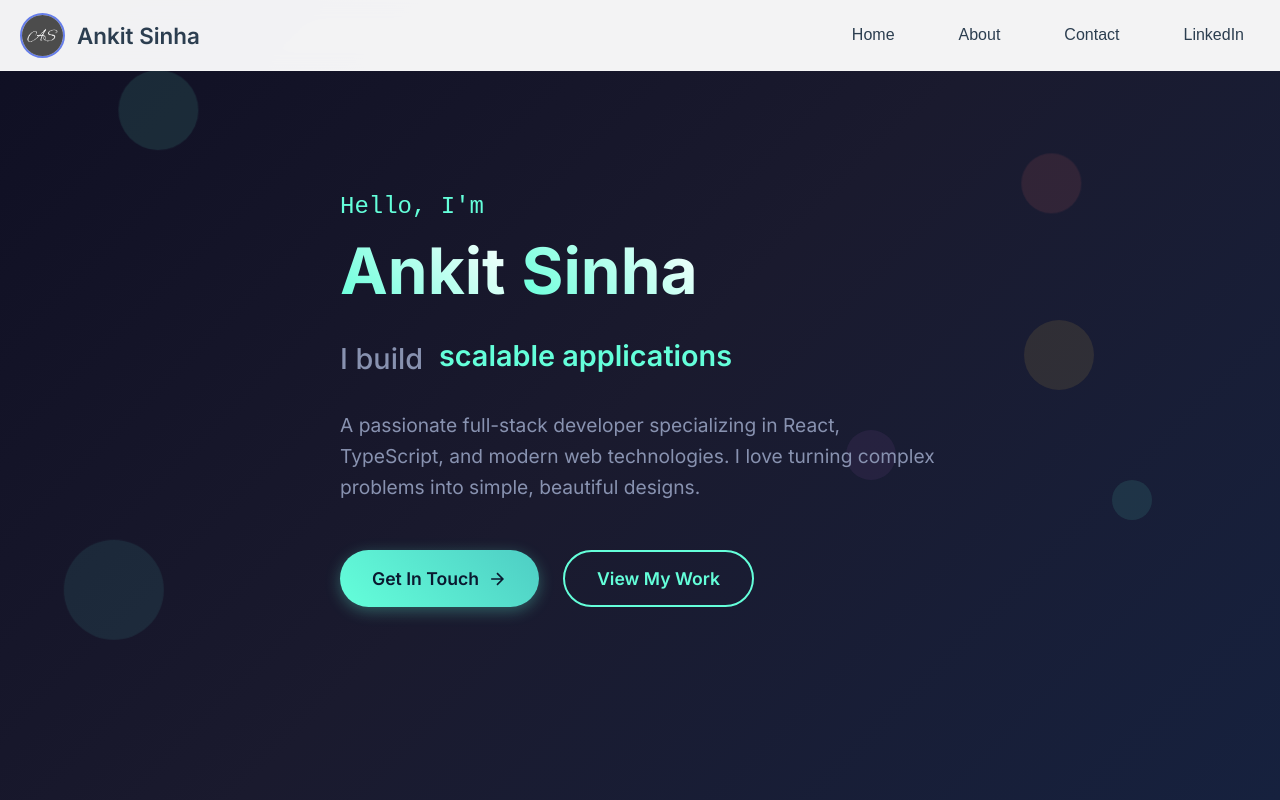
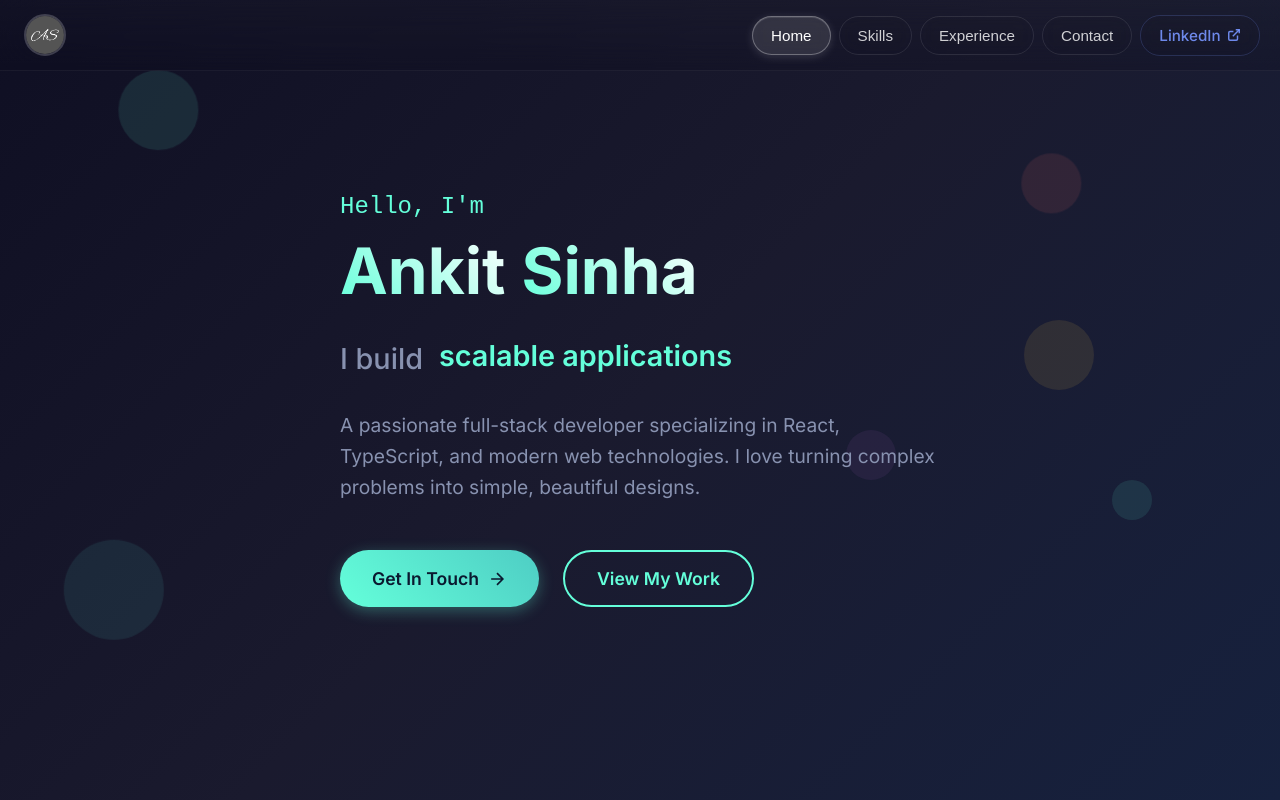
Before and after one commit to ankit62/portfolio, a React (Create React App) app: page / in a window 1280 px wide. Shown: the top 800 px of the page. Built offline with nearby package versions, Linux system fonts and the light colour scheme.

Commit message:
New navbar style added

```diff
--- a/src/components/FloatingSkillsSection.tsx
+++ b/src/components/FloatingSkillsSection.tsx
@@ -385,6 +385,7 @@ const FloatingSkillsSection: React.FC = () => {
       animationType="fadeInLeft"
       className="skills-section space-skills"
       delay={200}
+      id='skills'
     >
       <h2>Technical Skills</h2>
       <p className="skills-subtitle">🪐 Drag the tech planets around the galaxy! 🌟</p>
--- a/src/components/Navbar.tsx
+++ b/src/components/Navbar.tsx
@@ -1,6 +1,6 @@
-import React, { useState, useEffect } from 'react';
-import '../styles/Navbar.css';
-import logo from '../icons/logo.png';
+import React, { useState, useEffect } from "react";
+import "../styles/Navbar.css";
+import logo from "../icons/logo.png";
 
 interface NavbarProps {
   onNavigate?: (section: string) => void;
@@ -9,103 +9,248 @@ interface NavbarProps {
 const Navbar: React.FC<NavbarProps> = ({ onNavigate }) => {
   const [isScrolled, setIsScrolled] = useState(false);
   const [isMobileMenuOpen, setIsMobileMenuOpen] = useState(false);
+  const [activeSection, setActiveSection] = useState("home");
 
+  // Handle scroll effect and active section detection
   useEffect(() => {
     const handleScroll = () => {
       const scrollTop = window.scrollY;
       setIsScrolled(scrollTop > 50);
+
+      // Detect active section based on scroll position
+      const sections = ["home", "skills", "experience", "contact"];
+      const currentSection = sections.find((section) => {
+        const element = document.getElementById(section.toLowerCase());
+        if (element) {
+          const rect = element.getBoundingClientRect();
+          return rect.top <= 150 && rect.bottom >= 150;
+        }
+        return false;
+      });
+
+      if (currentSection && currentSection !== activeSection) {
+        setActiveSection(currentSection);
+      }
     };
 
-    window.addEventListener('scroll', handleScroll);
-    return () => window.removeEventListener('scroll', handleScroll);
-  }, []);
+    window.addEventListener("scroll", handleScroll, { passive: true });
+
+    // Initial check
+    handleScroll();
+
+    return () => window.removeEventListener("scroll", handleScroll);
+  }, [activeSection]);
+
+  // Close mobile menu when clicking outside
+  useEffect(() => {
+    const handleClickOutside = (event: MouseEvent) => {
+      const navbar = document.querySelector(".navbar");
+      const target = event.target as Node;
+
+      if (navbar && !navbar.contains(target) && isMobileMenuOpen) {
+        setIsMobileMenuOpen(false);
+      }
+    };
+
+    if (isMobileMenuOpen) {
+      document.addEventListener("mousedown", handleClickOutside);
+      // Prevent body scroll when mobile menu is open
+      document.body.style.overflow = "hidden";
+    } else {
+      document.body.style.overflow = "unset";
+    }
+
+    return () => {
+      document.removeEventListener("mousedown", handleClickOutside);
+      document.body.style.overflow = "unset";
+    };
+  }, [isMobileMenuOpen]);
+
+  // Close mobile menu on escape key
+  useEffect(() => {
+    const handleEscapeKey = (event: KeyboardEvent) => {
+      if (event.key === "Escape" && isMobileMenuOpen) {
+        setIsMobileMenuOpen(false);
+      }
+    };
+
+    document.addEventListener("keydown", handleEscapeKey);
+    return () => document.removeEventListener("keydown", handleEscapeKey);
+  }, [isMobileMenuOpen]);
 
   const handleNavClick = (section: string) => {
     const element = document.getElementById(section.toLowerCase());
     if (element) {
-      element.scrollIntoView({ behavior: 'smooth' });
+      element.scrollIntoView({
+        behavior: "smooth",
+        block: "start",
+      });
     }
+
     setIsMobileMenuOpen(false);
+    setActiveSection(section);
+
     if (onNavigate) {
       onNavigate(section);
     }
+  };
+
+  const handleLogoClick = () => {
+    window.scrollTo({ top: 0, behavior: "smooth" });
+    setActiveSection("home");
+    setIsMobileMenuOpen(false);
   };
 
   const toggleMobileMenu = () => {
     setIsMobileMenuOpen(!isMobileMenuOpen);
   };
 
+  const navItems = [
+    { id: "home", label: "Home" },
+    { id: "skills", label: "Skills" },
+    { id: "experience", label: "Experience" },
+    { id: "contact", label: "Contact" },
+  ];
+
   return (
-    <nav className={`navbar ${isScrolled ? 'scrolled' : ''}`}>
+    <nav
+      className={`navbar ${isScrolled ? "scrolled" : ""} ${
+        isMobileMenuOpen ? "menu-open" : ""
+      }`}
+    >
       <div className="navbar-container">
-        {/* Logo/Image Section */}
-        <div className="navbar-brand">
-          <img
-            src={logo}
-            alt="Ankit"
-            className="navbar-logo"
-          />
-          <span className="navbar-name">Ankit Sinha</span>
+        {/* Logo/Brand Section - Logo only */}
+        <div
+          className="navbar-brand"
+          onClick={handleLogoClick}
+          role="button"
+          tabIndex={0}
+          aria-label="Go to top of page"
+          onKeyDown={(e) => {
+            if (e.key === "Enter" || e.key === " ") {
+              e.preventDefault();
+              handleLogoClick();
+            }
+          }}
+        >
+          <img src={logo} alt="Ankit Sinha Logo" className="navbar-logo" />
         </div>
 
         {/* Desktop Navigation Links */}
         <div className="navbar-menu">
-          <button
-            className="navbar-link"
-            onClick={() => handleNavClick('home')}
+          {navItems.map((item) => (
+            <button
+              key={item.id}
+              className={`navbar-link ${
+                activeSection === item.id ? "active" : ""
+              }`}
+              onClick={() => handleNavClick(item.id)}
+              aria-label={`Navigate to ${item.label} section`}
+              type="button"
+            >
+              {item.label}
+            </button>
+          ))}
+
+          {/* LinkedIn External Link */}
+          <a
+            href="https://www.linkedin.com/in/ankitsinha62"
+            target="_blank"
+            rel="noopener noreferrer"
+            className="navbar-link external-link"
+            aria-label="Visit LinkedIn Profile (opens in new tab)"
           >
-            Home
-          </button>
-          <button
-            className="navbar-link"
-            onClick={() => handleNavClick('about')}
-          >
-            About
-          </button>
-          <button
-            className="navbar-link"
-            onClick={() => handleNavClick('contact')}
-          >
-            Contact
-          </button>
-                    <button
-            className="navbar-link"
-          >
-            <a href='https://www.linkedin.com/in/ankitsinha62' target='_blank'>LinkedIn</a>
-          </button>
+            LinkedIn
+            <svg
+              className="external-icon"
+              viewBox="0 0 24 24"
+              fill="none"
+              stroke="currentColor"
+              aria-hidden="true"
+            >
+              <path d="M18 13v6a2 2 0 0 1-2 2H5a2 2 0 0 1-2-2V8a2 2 0 0 1 2-2h6" />
+              <polyline points="15,3 21,3 21,9" />
+              <line x1="10" y1="14" x2="21" y2="3" />
+            </svg>
+          </a>
         </div>
 
         {/* Mobile Menu Button */}
-        <div className="mobile-menu-button" onClick={toggleMobileMenu}>
-          <div className={`hamburger ${isMobileMenuOpen ? 'active' : ''}`}>
+        <button
+          className="mobile-menu-button"
+          onClick={toggleMobileMenu}
+          aria-label={
+            isMobileMenuOpen ? "Close mobile menu" : "Open mobile menu"
+          }
+          aria-expanded={isMobileMenuOpen}
+          type="button"
+        >
+          <div className={`hamburger ${isMobileMenuOpen ? "active" : ""}`}>
             <span></span>
             <span></span>
             <span></span>
           </div>
-        </div>
+        </button>
 
         {/* Mobile Menu */}
-        <div className={`mobile-menu ${isMobileMenuOpen ? 'active' : ''}`}>
-          <button
-            className="mobile-nav-link"
-            onClick={() => handleNavClick('home')}
+        <div
+          className={`mobile-menu ${isMobileMenuOpen ? "active" : ""}`}
+          role="navigation"
+          aria-label="Mobile navigation menu"
+        >
+          {navItems.map((item, index) => (
+            <button
+              key={item.id}
+              className={`mobile-nav-link ${
+                activeSection === item.id ? "active" : ""
+              }`}
+              onClick={() => handleNavClick(item.id)}
+              type="button"
+              style={{
+                animationDelay: isMobileMenuOpen ? `${index * 0.1}s` : "0s",
+              }}
+            >
+              {item.label}
+            </button>
+          ))}
+
+          {/* Mobile LinkedIn Link */}
+          <a
+            href="https://www.linkedin.com/in/ankitsinha62"
+            target="_blank"
+            rel="noopener noreferrer"
+            className="mobile-nav-link external-link"
+            onClick={() => setIsMobileMenuOpen(false)}
+            style={{
+              animationDelay: isMobileMenuOpen
+                ? `${navItems.length * 0.1}s`
+                : "0s",
+            }}
           >
-            Home
-          </button>
-          <button
-            className="mobile-nav-link"
-            onClick={() => handleNavClick('about')}
-          >
-            About
-          </button>
-          <button
-            className="mobile-nav-link"
-            onClick={() => handleNavClick('contact')}
-          >
-            Contact
-          </button>
+            LinkedIn
+            <svg
+              className="external-icon"
+              viewBox="0 0 24 24"
+              fill="none"
+              stroke="currentColor"
+              aria-hidden="true"
+            >
+              <path d="M18 13v6a2 2 0 0 1-2 2H5a2 2 0 0 1-2-2V8a2 2 0 0 1 2-2h6" />
+              <polyline points="15,3 21,3 21,9" />
+              <line x1="10" y1="14" x2="21" y2="3" />
+            </svg>
+          </a>
         </div>
       </div>
+
+      {/* Mobile Menu Overlay */}
+      {isMobileMenuOpen && (
+        <div
+          className="mobile-menu-overlay"
+          onClick={() => setIsMobileMenuOpen(false)}
+          aria-hidden="true"
+        />
+      )}
     </nav>
   );
 };
--- a/src/pages/Portfolio.tsx
+++ b/src/pages/Portfolio.tsx
@@ -135,6 +135,7 @@ const Portfolio = () => {
         animationType="fadeInRight"
         className="experience-section"
         delay={300}
+        id="experience"
       >
         <div className="experience-section-content">
           <div className="section-header">
--- a/src/styles/Navbar.css
+++ b/src/styles/Navbar.css
@@ -4,18 +4,36 @@
   left: 0;
   right: 0;
   z-index: 1000;
-  background: rgba(255, 255, 255, 0.95);
-  backdrop-filter: blur(10px);
-  -webkit-backdrop-filter: blur(10px);
-  border-bottom: 1px solid rgba(255, 255, 255, 0.2);
-  transition: all 0.3s ease;
+  background: rgba(12, 12, 28, 0.2);
+  backdrop-filter: blur(25px);
+  -webkit-backdrop-filter: blur(25px);
+  border-bottom: 1px solid rgba(255, 255, 255, 0.05);
+  transition: all 0.4s cubic-bezier(0.4, 0, 0.2, 1);
   padding: 0;
 }
 
 .navbar.scrolled {
-  background: rgba(255, 255, 255, 0.98);
-  box-shadow: 0 2px 20px rgba(0, 0, 0, 0.1);
-  border-bottom: 1px solid rgba(0, 0, 0, 0.1);
+  background: rgba(8, 8, 20, 0.92);
+  box-shadow:
+    0 8px 32px rgba(0, 0, 0, 0.4),
+    0 0 0 1px rgba(255, 255, 255, 0.08);
+  border-bottom: 1px solid rgba(255, 255, 255, 0.12);
+}
+
+/* Subtle gradient overlay for distinction */
+.navbar::after {
+  content: '';
+  position: absolute;
+  top: 0;
+  left: 0;
+  right: 0;
+  bottom: 0;
+  background: linear-gradient(
+    180deg,
+    rgba(255, 255, 255, 0.02) 0%,
+    transparent 100%
+  );
+  pointer-events: none;
 }
 
 .navbar-container {
@@ -25,74 +43,126 @@
   justify-content: space-between;
   align-items: center;
   height: 70px !important;
+  position: relative;
+  z-index: 2;
 }
 
-/* Logo/Brand Section */
+/* Logo/Brand Section - Logo only, clean styling */
 .navbar-brand {
   display: flex;
   align-items: center;
-  gap: 12px;
-  text-decoration: none;
-  color: #2c3e50;
+  cursor: pointer;
+  transition: transform 0.3s ease;
+  padding: 4px;
+}
+
+.navbar-brand:hover {
+  transform: translateY(-2px);
 }
 
 .navbar-logo {
-  width: 45px;
-  height: 45px;
+  width: 42px;
+  height: 42px;
   border-radius: 50%;
   object-fit: cover;
-  border: 2px solid #667eea;
-  transition: transform 0.3s ease;
+  border: 2px solid rgba(255, 255, 255, 0.2);
+  transition: all 0.3s ease;
+  filter: brightness(1.1);
 }
 
-.navbar-logo:hover {
-  transform: scale(1.05);
+.navbar-brand:hover .navbar-logo {
+  transform: scale(1.08);
+  border-color: rgba(255, 255, 255, 0.4);
+  filter: brightness(1.2);
+  box-shadow: 0 0 25px rgba(255, 255, 255, 0.25);
 }
 
 .navbar-name {
-  font-size: 1.4rem;
-  font-weight: 600;
-  color: #2c3e50;
-  display: none;
+  display: none !important;
 }
 
-/* Desktop Navigation Menu */
+/* Desktop Navigation - Clean minimal style */
 .navbar-menu {
   display: flex;
   align-items: center;
-  gap: 2rem;
+  gap: 0.5rem;
 }
 
 .navbar-link {
   background: none;
-  border: none;
-  color: #2c3e50;
-  font-size: 1rem;
+  border: 1px solid rgba(255, 255, 255, 0.1);
+  color: rgba(255, 255, 255, 0.8);
+  font-size: 0.95rem;
   font-weight: 500;
   cursor: pointer;
-  padding: 8px 16px;
-  border-radius: 25px;
-  transition: all 0.3s ease;
+  padding: 10px 18px;
+  border-radius: 20px;
+  transition: all 0.3s cubic-bezier(0.4, 0, 0.2, 1);
   position: relative;
-  overflow: hidden;
+  text-decoration: none;
+  display: inline-flex;
+  align-items: center;
+  gap: 0.4rem;
+  backdrop-filter: blur(10px);
 }
 
 .navbar-link:hover {
-  background: linear-gradient(135deg, #667eea 0%, #764ba2 100%);
-  color: white;
-  transform: translateY(-2px);
+  color: #ffffff;
+  border-color: rgba(255, 255, 255, 0.25);
+  background: rgba(255, 255, 255, 0.08);
+  transform: translateY(-1px);
+  box-shadow: 0 4px 15px rgba(255, 255, 255, 0.1);
 }
 
-.navbar-link:active {
-  transform: translateY(0);
+.navbar-link.active {
+  color: #ffffff;
+  border-color: rgba(255, 255, 255, 0.3);
+  background: rgba(255, 255, 255, 0.12);
+  box-shadow:
+    0 2px 10px rgba(255, 255, 255, 0.15),
+    inset 0 1px 0 rgba(255, 255, 255, 0.1);
 }
 
-/* Mobile Menu Button */
+/* External link with subtle accent */
+.external-link {
+  border-color: rgba(120, 150, 255, 0.2) !important;
+  color: rgba(120, 150, 255, 0.9) !important;
+}
+
+.external-link:hover {
+  border-color: rgba(120, 150, 255, 0.4) !important;
+  color: rgba(120, 150, 255, 1) !important;
+  background: rgba(120, 150, 255, 0.08) !important;
+  box-shadow: 0 4px 15px rgba(120, 150, 255, 0.2) !important;
+}
+
+.external-icon {
+  width: 14px;
+  height: 14px;
+  stroke-width: 2.5;
+  transition: transform 0.2s ease;
+}
+
+.external-link:hover .external-icon {
+  transform: translate(1px, -1px);
+}
+
+/* Mobile Menu Button - Clean styling */
 .mobile-menu-button {
   display: none;
   flex-direction: column;
   cursor: pointer;
-  padding: 5px;
+  padding: 10px;
+  border-radius: 12px;
+  transition: all 0.3s ease;
+  background: rgba(255, 255, 255, 0.05);
+  border: 1px solid rgba(255, 255, 255, 0.1);
+}
+
+.mobile-menu-button:hover {
+  background: rgba(255, 255, 255, 0.1);
+  border-color: rgba(255, 255, 255, 0.2);
+  transform: scale(1.02);
 }
 
 .hamburger {
@@ -107,9 +177,9 @@
 .hamburger span {
   display: block;
   position: absolute;
-  height: 3px;
+  height: 2.5px;
   width: 100%;
-  background: #2c3e50;
+  background: rgba(255, 255, 255, 0.9);
   border-radius: 2px;
   opacity: 1;
   left: 0;
@@ -144,24 +214,41 @@
   transform: rotate(-135deg);
 }
 
-/* Mobile Menu */
+/* Mobile Menu - Darker for contrast */
 .mobile-menu {
   position: absolute;
   top: 100%;
   left: 0;
   right: 0;
-  background: rgba(255, 255, 255, 0.98);
-  backdrop-filter: blur(10px);
-  -webkit-backdrop-filter: blur(10px);
-  border-bottom: 1px solid rgba(0, 0, 0, 0.1);
-  padding: 20px;
+  background: rgba(5, 5, 15, 0.96);
+  backdrop-filter: blur(25px);
+  -webkit-backdrop-filter: blur(25px);
+  border: 1px solid rgba(255, 255, 255, 0.08);
+  border-top: none;
+  padding: 24px 20px;
   display: flex;
   flex-direction: column;
-  gap: 1rem;
+  gap: 8px;
   transform: translateY(-100%);
   opacity: 0;
   visibility: hidden;
-  transition: all 0.3s ease;
+  transition: all 0.4s cubic-bezier(0.4, 0, 0.2, 1);
+  box-shadow: 0 15px 50px rgba(0, 0, 0, 0.5);
+}
+
+.mobile-menu::before {
+  content: '';
+  position: absolute;
+  top: 0;
+  left: 0;
+  right: 0;
+  bottom: 0;
+  background: linear-gradient(
+    180deg,
+    rgba(255, 255, 255, 0.02) 0%,
+    transparent 100%
+  );
+  pointer-events: none;
 }
 
 .mobile-menu.active {
@@ -171,27 +258,83 @@
 }
 
 .mobile-nav-link {
-  background: none;
-  border: none;
-  color: #2c3e50;
-  font-size: 1.1rem;
+  background: rgba(255, 255, 255, 0.03);
+  border: 1px solid rgba(255, 255, 255, 0.08);
+  color: rgba(255, 255, 255, 0.85);
+  font-size: 1.05rem;
   font-weight: 500;
   cursor: pointer;
-  padding: 12px 20px;
+  padding: 16px 20px;
   text-align: left;
-  border-radius: 10px;
-  transition: all 0.3s ease;
+  border-radius: 12px;
+  transition: all 0.3s cubic-bezier(0.4, 0, 0.2, 1);
+  text-decoration: none;
+  display: flex;
+  align-items: center;
+  gap: 0.5rem;
+  transform: translateX(-20px);
+  opacity: 0;
 }
 
 .mobile-nav-link:hover {
-  background: linear-gradient(135deg, #667eea 0%, #764ba2 100%);
-  color: white;
+  color: #ffffff;
+  border-color: rgba(255, 255, 255, 0.2);
+  background: rgba(255, 255, 255, 0.08);
+  transform: translateX(0px);
+  box-shadow: 0 4px 20px rgba(255, 255, 255, 0.1);
+}
+
+.mobile-nav-link.active {
+  color: #ffffff;
+  border-color: rgba(255, 255, 255, 0.25);
+  background: rgba(255, 255, 255, 0.1);
+  box-shadow: inset 0 1px 0 rgba(255, 255, 255, 0.1);
+}
+
+/* Mobile menu overlay */
+.mobile-menu-overlay {
+  position: fixed;
+  top: 0;
+  left: 0;
+  right: 0;
+  bottom: 0;
+  background: rgba(0, 0, 0, 0.3);
+  backdrop-filter: blur(8px);
+  z-index: 999;
+  opacity: 0;
+  animation: fadeIn 0.3s ease-out forwards;
+}
+
+/* Staggered animation for mobile menu items */
+.mobile-menu.active .mobile-nav-link {
+  animation: slideInMobile 0.4s ease-out forwards;
+}
+
+.mobile-menu.active .mobile-nav-link:nth-child(1) { animation-delay: 0.1s; }
+.mobile-menu.active .mobile-nav-link:nth-child(2) { animation-delay: 0.2s; }
+.mobile-menu.active .mobile-nav-link:nth-child(3) { animation-delay: 0.3s; }
+.mobile-menu.active .mobile-nav-link:nth-child(4) { animation-delay: 0.4s; }
+
+@keyframes slideInMobile {
+  0% {
+    transform: translateX(-20px);
+    opacity: 0;
+  }
+  100% {
+    transform: translateX(0);
+    opacity: 1;
+  }
+}
+
+@keyframes fadeIn {
+  0% { opacity: 0; }
+  100% { opacity: 1; }
 }
 
 /* Responsive Design */
 @media (min-width: 768px) {
   .navbar-name {
-    display: block;
+    display: none !important;
   }
 }
 
@@ -210,18 +353,52 @@
   }
 
   .navbar-logo {
-    width: 40px;
-    height: 40px;
+    width: 38px;
+    height: 38px;
+  }
+
+  .navbar-brand {
+    padding: 2px;
   }
 }
 
 @media (max-width: 480px) {
   .navbar-container {
-    padding: 0 10px;
+    padding: 0 12px;
+  }
+
+  .mobile-menu {
+    padding: 20px 16px;
+  }
+
+  .navbar-logo {
+    width: 36px;
+    height: 36px;
   }
 }
 
-/* Smooth scrolling offset for fixed navbar */
+/* Smooth scrolling offset */
 html {
   scroll-padding-top: 70px;
 }
+
+/* Navbar entrance animation */
+.navbar {
+  animation: navbarSlideDown 0.6s ease-out;
+}
+
+@keyframes navbarSlideDown {
+  0% {
+    transform: translateY(-100%);
+    opacity: 0;
+  }
+  100% {
+    transform: translateY(0);
+    opacity: 1;
+  }
+}
+
+/* Prevent body scroll when mobile menu is open */
+body.menu-open {
+  overflow: hidden;
+}
```
